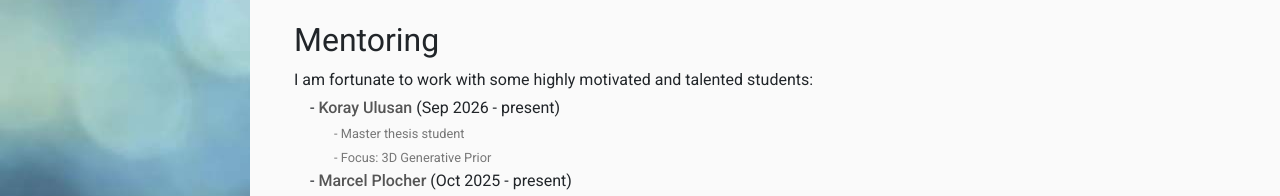
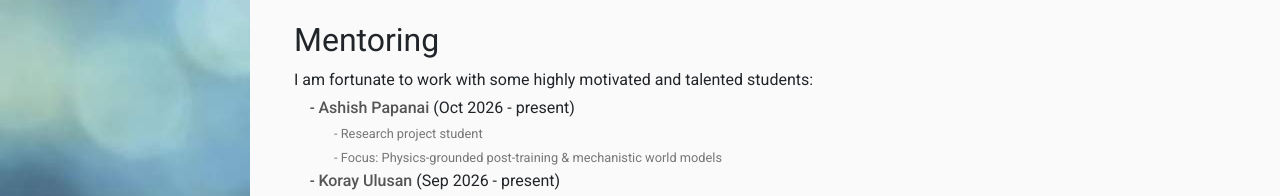
Before and after one commit to GGGHSL/GGGHSL.github.io, a plain HTML site: page index.html in a window 1280 px wide. Shown: the part 1133-1329 px from the top of the page. Drawn offline with nearby package versions, Linux system fonts and the light colour scheme; no server answers.

Commit message:
. update

```diff
--- a/index.html
+++ b/index.html
@@ -143,6 +143,12 @@
                 <h2><b>Mentoring</b></h2>
                 <p style="margin-bottom: 4px;">I am fortunate to work with some highly motivated and talented students:</p>
                 <ul style="list-style-type: none; padding-left: 1em;">
+                    <li>- <a href="https://ashishpapanai.github.io/">Ashish Papanai</a>  (Oct 2026 - present)
+                        <ul style="list-style-type: none; padding-left: 1.5em; margin-top: 1px; color: #777;">
+                            <li><small>- Research project student</small></li>
+                            <li><small>- Focus: Physics-grounded post-training & mechanistic world models</small></li>
+                        </ul>
+                    </li>
                     <li>- <a href="https://korayulusan.github.io/">Koray Ulusan</a>  (Sep 2026 - present)
                         <ul style="list-style-type: none; padding-left: 1.5em; margin-top: 1px; color: #777;">
                             <li><small>- Master thesis student</small></li>
```
